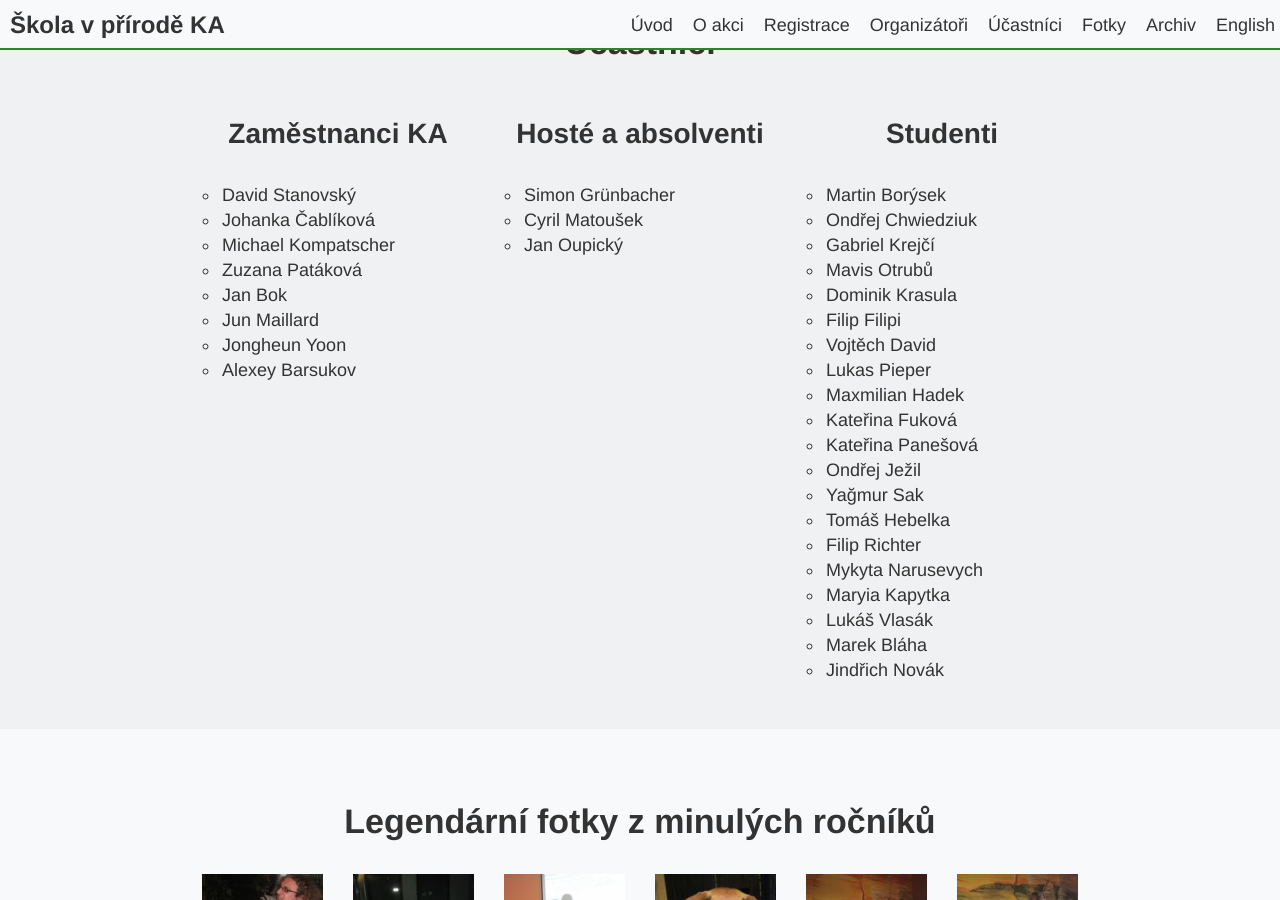
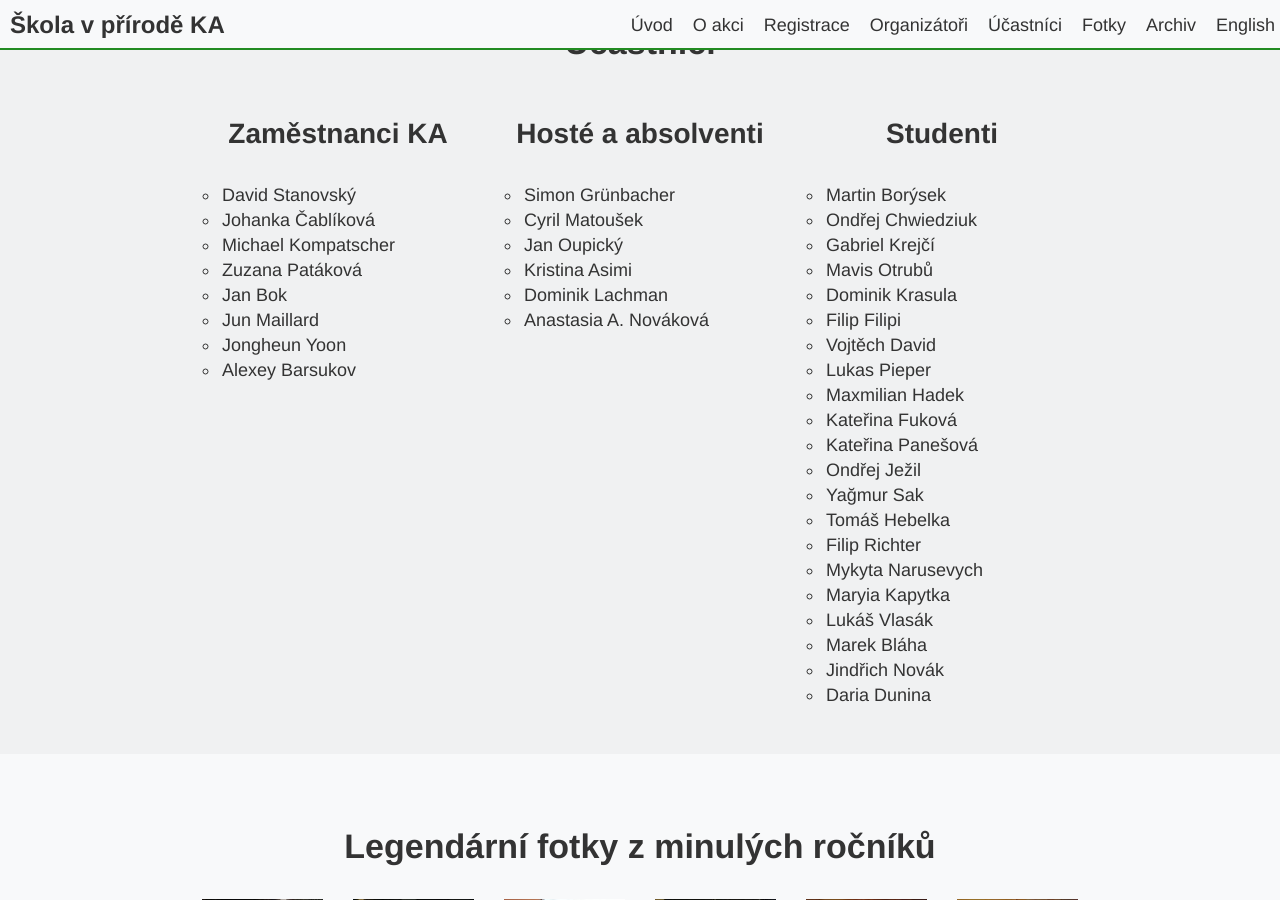
Before and after one commit to ondrachwiedziuk/skolavprirodenew, a Jekyll site: the page built from index.md, in a window 1280 px wide and 900 px high, scrolled down 3691 px. Built offline with Jekyll 4.4.1, drawn with Linux system fonts in a browser that asks for light colours.

Commit message:
New participants

```diff
--- a/_includes/participants.html
+++ b/_includes/participants.html
@@ -60,6 +60,15 @@
                     </li>
                     <li>
                       Jan Oupický
+                    </li>
+                    <li>
+                      Kristina Asimi
+                    </li>
+                    <li>
+                      Dominik Lachman
+                    </li>
+                    <li>
+                      Anastasia A. Nováková
                     </li>
                   </ul>
             </div>
@@ -132,6 +141,9 @@
                     <li>
                       Jindřich Novák
                     </li>
+                    <li>
+                      Daria Dunina
+                    </li>
                   </ul>
             </div>
         </div>
```
